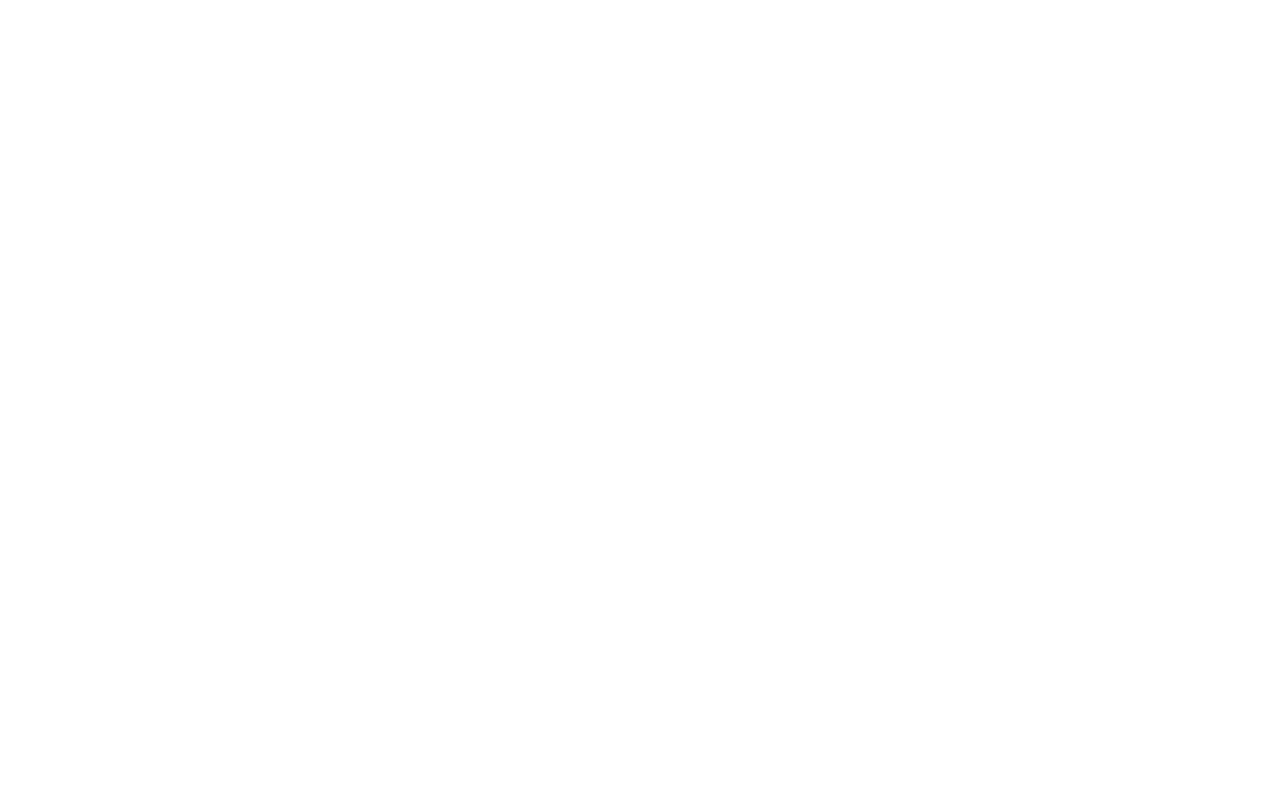
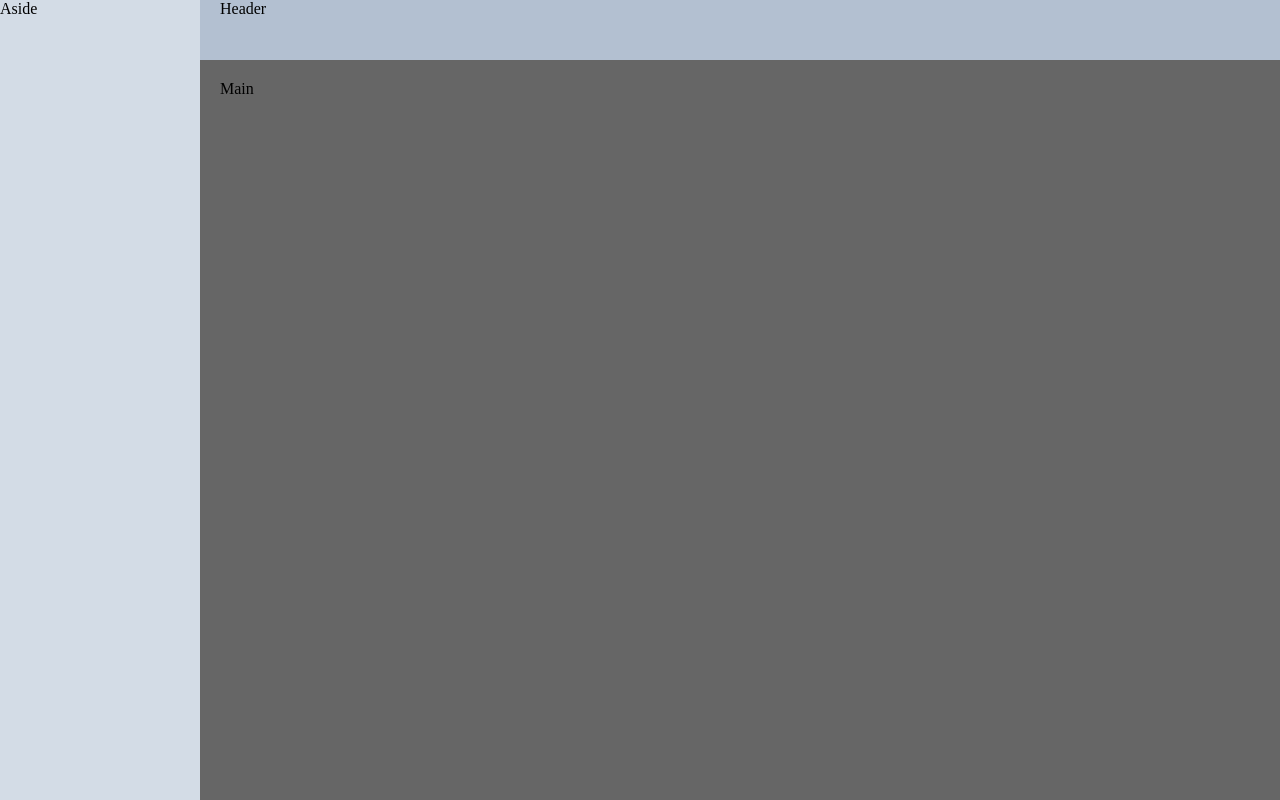
Before and after one commit to murphymurphyli/firstTopLine, a Vue app: page /#/ in a window 1280 px wide. Built offline with nearby package versions, Linux system fonts and the light colour scheme.

Commit message:
'登录进去后的整体布局-使得充满页面’

```diff
--- a/src/App.vue
+++ b/src/App.vue
@@ -18,5 +18,8 @@
 </script>
 
 <style lang="less" scoped>
+#app {
+  height: 100%;
+}
 
 </style>
--- a/src/main.js
+++ b/src/main.js
@@ -3,6 +3,7 @@
 import router from './router'
 import ElementUI from 'element-ui'
 import 'element-ui/lib/theme-chalk/index.css'
+import '@/styles/index.css'
 
 Vue.config.productionTip = false
 Vue.use(ElementUI)
--- /dev/null
+++ b/src/styles/index.css
@@ -0,0 +1,8 @@
+* {
+  padding: 0;
+  margin: 0;
+}
+html,
+body {
+  height: 100%;
+}
--- /dev/null
+++ b/src/styles/index.less
@@ -0,0 +1,7 @@
+ * {
+     padding: 0;
+     margin: 0;
+ }
+ html,body {
+     height: 100%;
+ }
--- a/src/views/home/layout/index.vue
+++ b/src/views/home/layout/index.vue
@@ -1,15 +1,43 @@
 <template>
-    <div id='app'>
-
-    </div>
+    <el-container>
+      <el-aside class="Aside" width="200px">Aside</el-aside>
+      <el-container>
+        <el-header class="Header">Header</el-header>
+        <el-main class="Main">Main</el-main>
+      </el-container>
+    </el-container>
 </template>
 
 <script>
+import AppAside from './components/AppAside.vue'
+import AppHead from './components/AppHead.vue'
 export default {
+  name: 'AppLayout',
+  components: {
+    AppAside,
+    AppHead
+  },
+  data () {
+    return {
+
+    }
+  }
 
 }
 </script>
 
 <style>
+.el-container {
+    height: 100%
+}
+.el-aside {
+    background-color: #D3DCE6
+}
+.el-header {
+    background-color: #B3C0D1
+}
+.el-main {
+    background-color:#666
+}
 
 </style>
```
Also changed, not shown: 1 other file (tests, documents, lock files or other folders).
